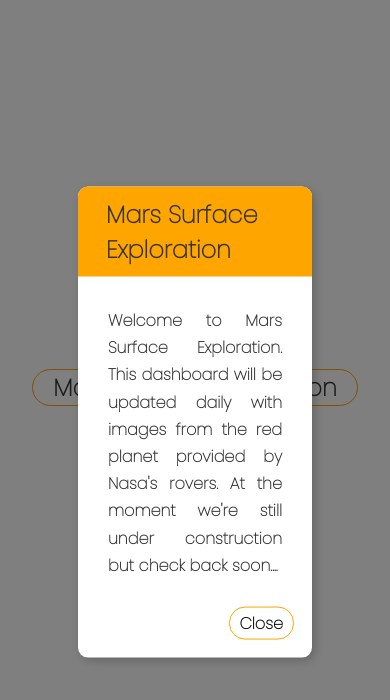
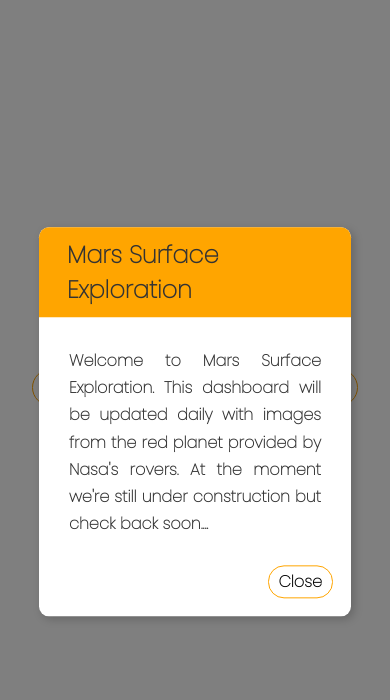
Before and after one commit to dandigby80/mars-surface-exploration, a plain HTML site: page index.html in a window 390 px wide. Both pictures are taken after a click on the button "More Info". Drawn offline with Linux system fonts and the light colour scheme.

Commit message:
modal size on mobile

```diff
--- a/style.css
+++ b/style.css
@@ -43,7 +43,7 @@ body{
   left: 50%;
   transform: translate(-50%, -50%);
   background: #fff;
-  max-width: 60%;
+  max-width: 80%;
   border-radius: 10px;
   box-shadow: 3px 3px 10px rgba(0, 0, 0, 0.2);
   z-index: 2;
@@ -126,6 +126,10 @@ button:hover{
   .container h1{
     font-size: 2rem;
   }
+
+  .modal{
+    width: 80%;
+  }
 }
 
 @media(max-width: 415px){
```
